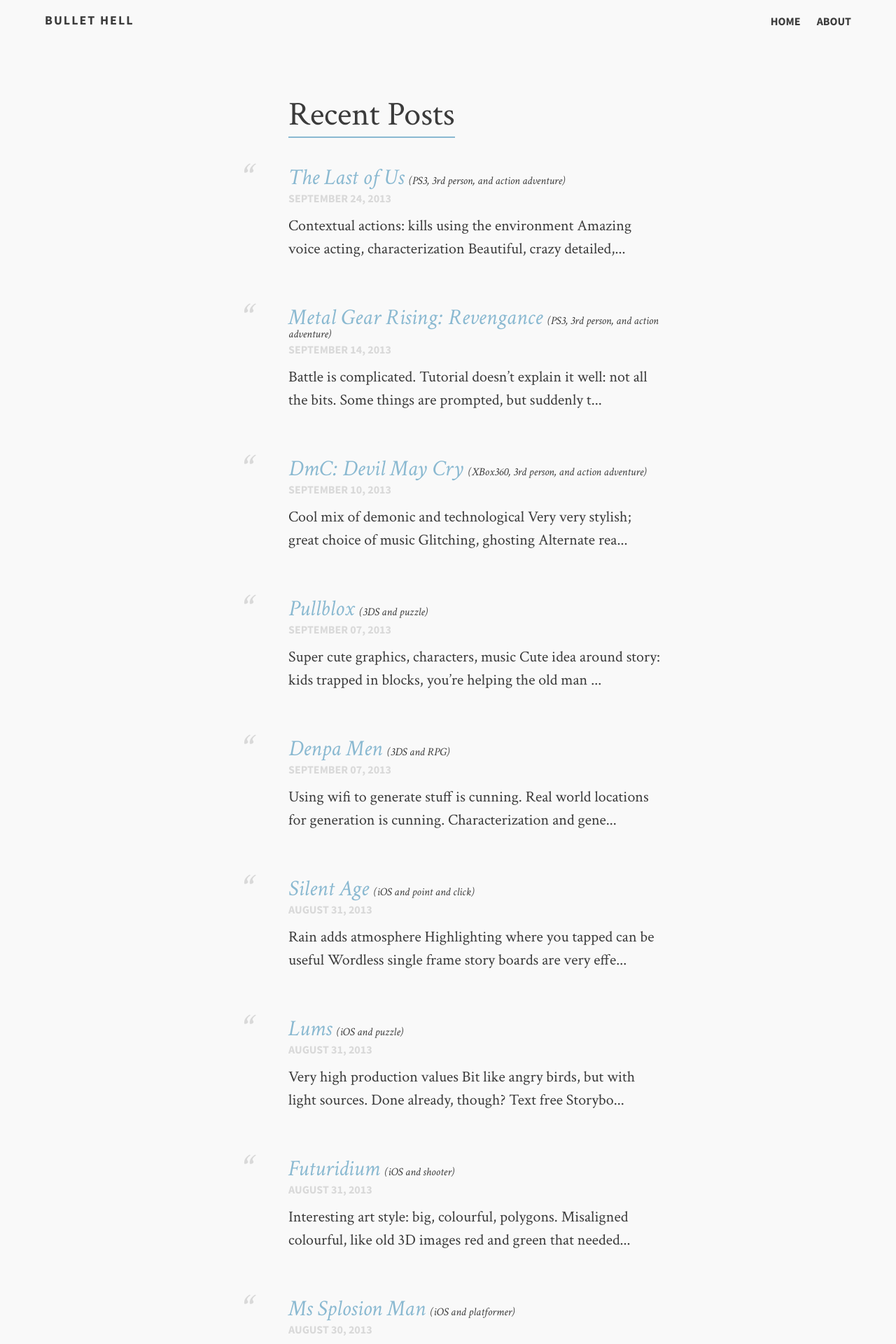
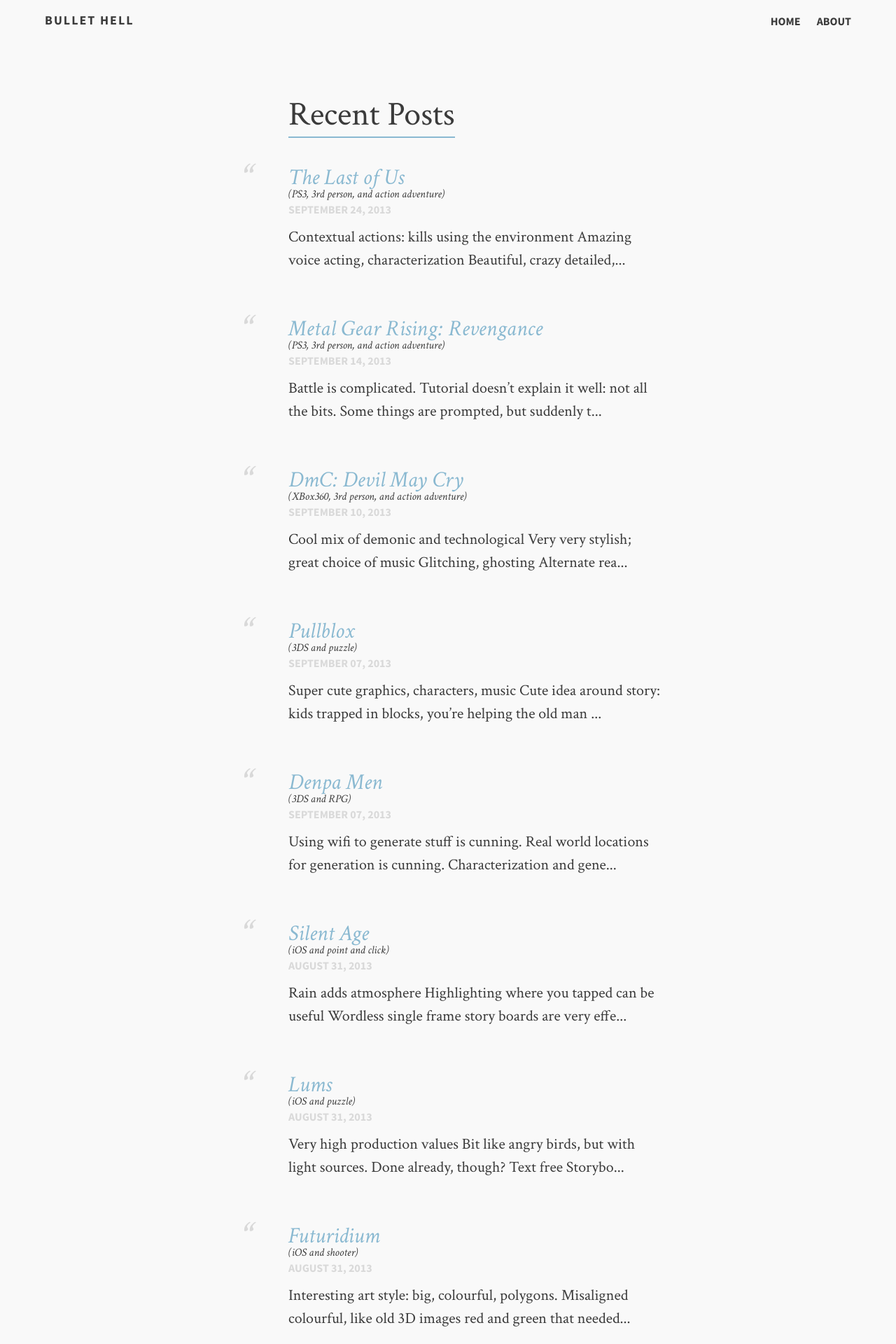
Before and after one commit to SteveBarnett/Bullet-Hell, a Jekyll site: the page built from index.md, in a window 1280 px wide. Shown: the top 1920 px of the page at 70% size. Built offline with Jekyll 4.4.1, drawn with Linux system fonts in a browser that asks for light colours.

Commit message:
Update home tags listing

```diff
--- a/_layouts/home.html
+++ b/_layouts/home.html
@@ -10,7 +10,7 @@
                     <div class="deets" itemscope itemtype="http://schema.org/BlogPosting" itemprop="blogPost">
                         <h1><a href="{{ site.url }}{{ post.url }}">{{ post.title }}</a>
                           {% if post.tags %}
-                            <small>({{ post.tags | array_to_sentence_string }})</small>
+                            <br /><small>({{ post.tags | array_to_sentence_string }})</small>
                           {% endif %}
                         </h1>
                         <p class="date">
```
